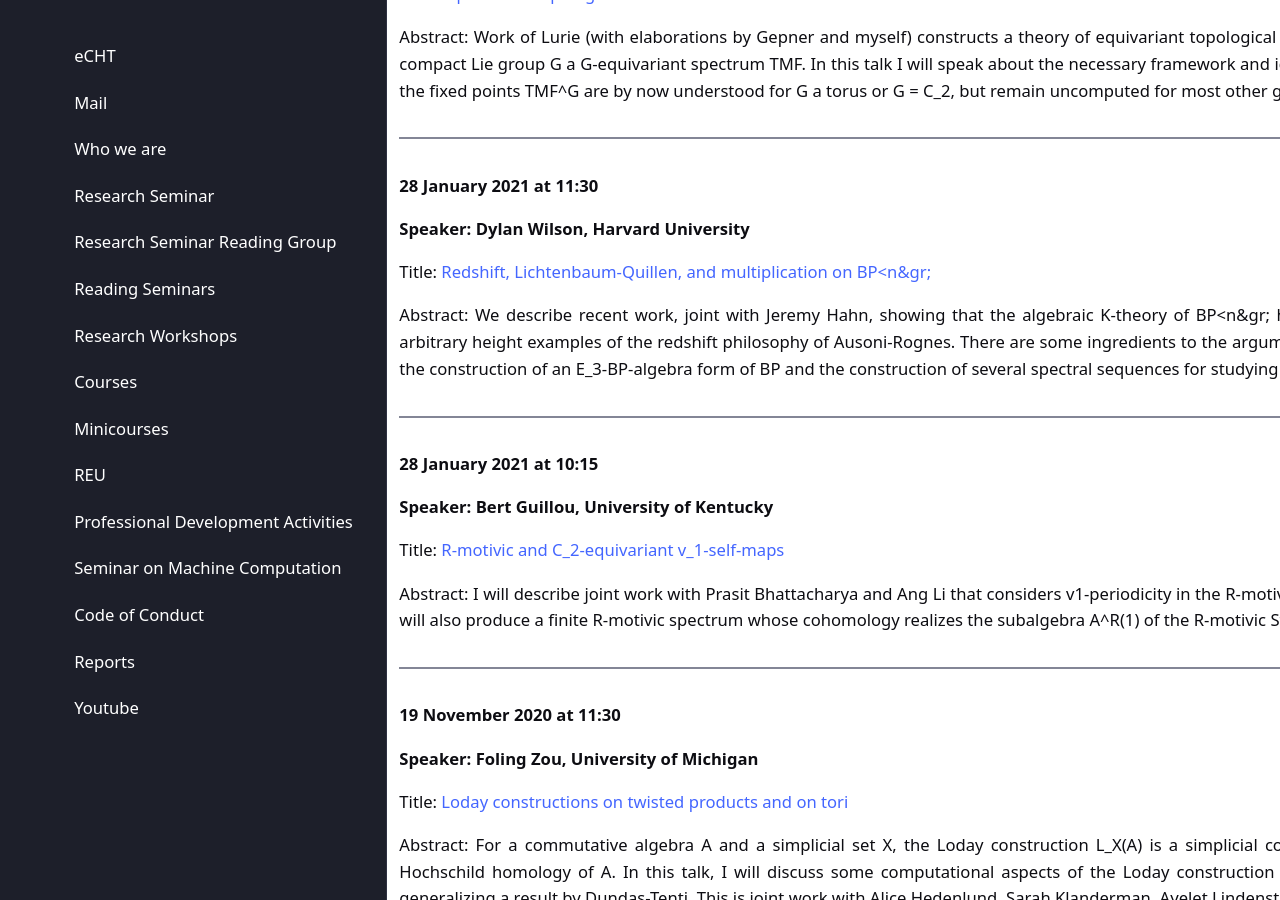
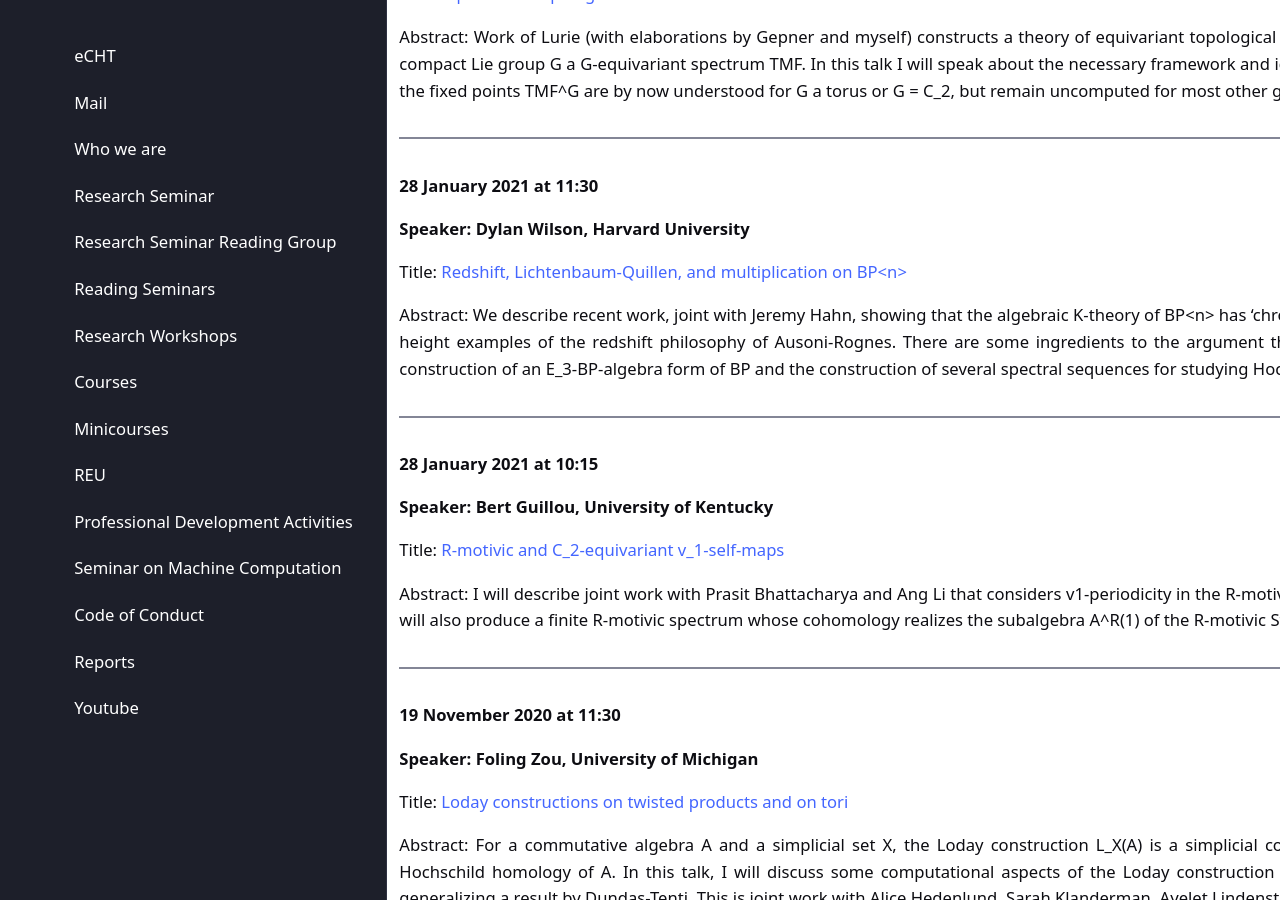
Before and after one commit to eCHTorc/eCHTorc.github.io, a Jekyll site: the page built from echt-research-seminar.html, in a window 1280 px wide and 900 px high, scrolled down 29411 px. Built offline with Jekyll 4.4.1, drawn with Linux system fonts in a browser that asks for light colours.

Commit message:
Update echt-research-seminar.html

```diff
--- a/echt-research-seminar.html
+++ b/echt-research-seminar.html
@@ -1579,11 +1579,11 @@ Abstract: Work of Lurie (with elaborations by Gepner and myself) constructs a th
 </p>
 
 <p>
-Title: <a href="https://www.youtube.com/watch?v=ICaJpIulBBU"> Redshift, Lichtenbaum-Quillen, and multiplication on BP&lt;n&gr; </a>
-</p>
-
-<p>
-Abstract: We describe recent work, joint with Jeremy Hahn, showing that the algebraic K-theory of BP&lt;n&gr; has ‘chromatic complexity n+1’. This gives the first arbitrary height examples of the redshift philosophy of Ausoni-Rognes. There are some ingredients to the argument that may be of independent interest, including the construction of an E_3-BP-algebra form of BP<n> and the construction of several spectral sequences for studying Hochschild homology and its variants.
+Title: <a href="https://www.youtube.com/watch?v=ICaJpIulBBU"> Redshift, Lichtenbaum-Quillen, and multiplication on BP&lt;n&gt; </a>
+</p>
+
+<p>
+Abstract: We describe recent work, joint with Jeremy Hahn, showing that the algebraic K-theory of BP&lt;n&gt; has ‘chromatic complexity n+1’. This gives the first arbitrary height examples of the redshift philosophy of Ausoni-Rognes. There are some ingredients to the argument that may be of independent interest, including the construction of an E_3-BP-algebra form of BP<n> and the construction of several spectral sequences for studying Hochschild homology and its variants.
 </p>
 
 <hr>
```
